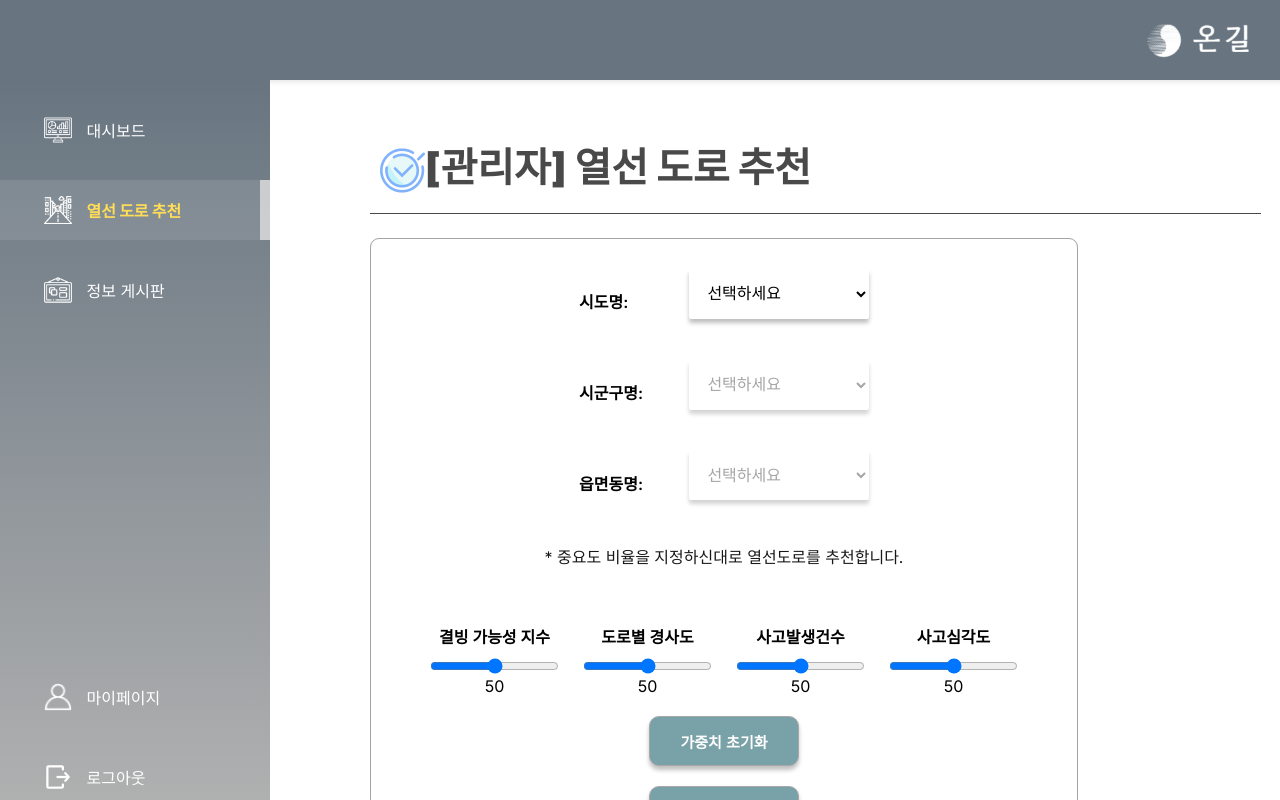
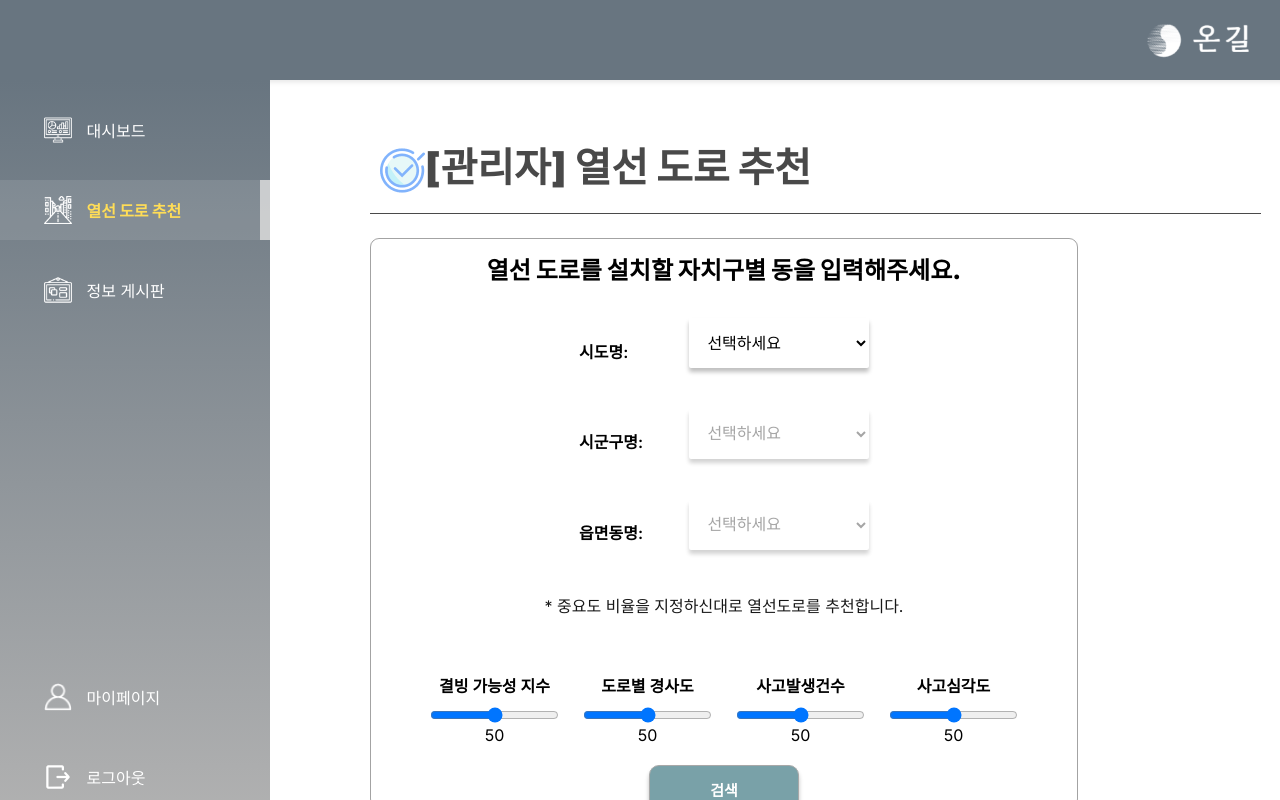
Before and after one commit to ChanHyuckYou/Ongil_Bepo, a React (Vite) app: page /roads-search in a window 1280 px wide. Built offline with nearby package versions, Linux system fonts and the light colour scheme; sample sign-in values are in the browser's storage; a web font is replaced by a local one.

Commit message:
css 수정

```diff
--- a/src/screens/RoadsSearch.jsx
+++ b/src/screens/RoadsSearch.jsx
@@ -41,14 +41,6 @@ const RoadsSearch = () => {
   useEffect(() => {
     setData(locationData);
   }, []);
-
-  // 사고발생건수와 사고율 초기화
-  const resetWeights = () => {
-    setIcingWeight(0);  // 0으로 초기화
-    setSlopeWeight(0);  // 0으로 초기화
-    setAccidentCount(0); // 0으로 초기화
-    setAccidentRate(0);  // 0으로 초기화
-  };
 
   // 시도명 변경 시 시군구명 옵션 업데이트
   useEffect(() => {
@@ -200,9 +192,9 @@ const RoadsSearch = () => {
               <LoadingPage isLoading={isLoading}/>
           ) : (
               <div className={styles.form}>
-                <div className={styles.guideTxt}>
+                <h2>
                   열선 도로를 설치할 자치구별 동을 입력해주세요.
-                </div>
+                </h2>
 
                 {/* 시도명 드롭다운 */}
                 <div className={styles.dup}>
@@ -314,14 +306,6 @@ const RoadsSearch = () => {
                     <span>{accidentRate || 0}</span> {/* 선택된 숫자 표시 */}
                   </div>
                 </div>
-
-                {/* 초기화 버튼 */}
-                <button className={styles.searchBtn} onClick={resetWeights}>
-                  가중치 초기화
-                </button>
-
-
-
                 {/* 검색 버튼 */}
                 <div className={styles.searchBtn} onClick={handleNavigation}>
                   검색
```
